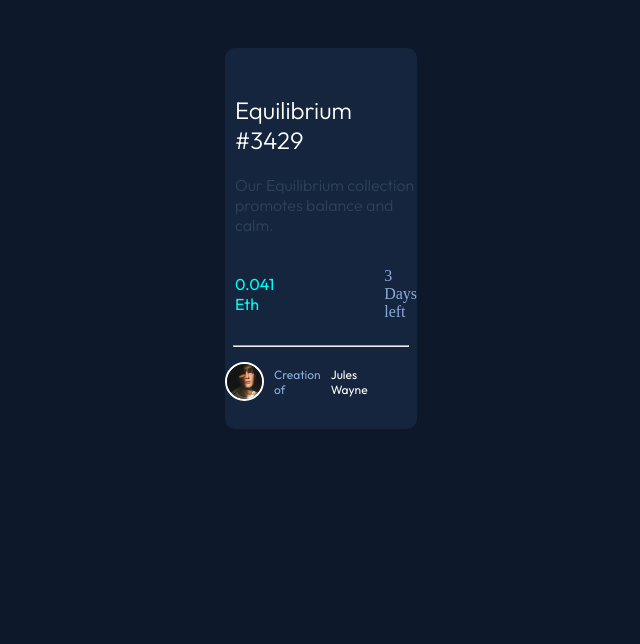
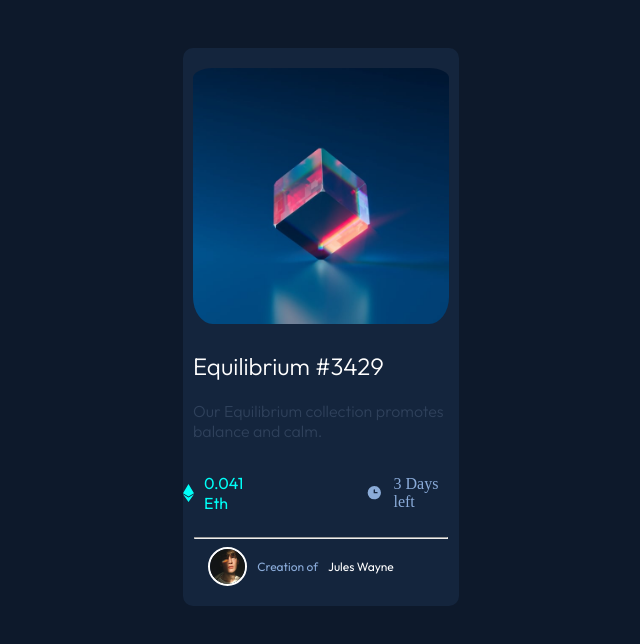
Before and after one commit to AlexisICE/nft-preview-card-component, a plain HTML site: page index.html in a window 1280 px wide. Shown: the whole page, without its empty margins (387-1027 px from the left). Drawn offline with Linux system fonts and the light colour scheme; the site is published under a folder, as on GitHub Pages, so addresses that start at the root find nothing.

Commit message:
SE AGREGO LAS IMAGENES

```diff
--- a/index.html
+++ b/index.html
@@ -26,7 +26,7 @@
     <!-- CARD CON FLEX -->
     <div class="card">
         <div class="card-img">
-          <img src="/images/image-equilibrium.jpg" alt="">
+          <img src="images/image-equilibrium.jpg" alt="">
         </div>
 
         <!-- info con flex -->
@@ -38,11 +38,11 @@
         <!-- card price flex -->
         <div class="card-price">
           <div class="card-price-eth">
-            <img  src="/images/icon-ethereum.svg" alt="">
+            <img  src="images/icon-ethereum.svg" alt="">
             <p class="money" href="">0.041 Eth</p>
           </div>
             <div class="card-price-days">
-              <img src="/images/icon-clock.svg" alt="">
+              <img src="images/icon-clock.svg" alt="">
               <p href="days">3 Days left</p>
             </div>
         </div>
```
